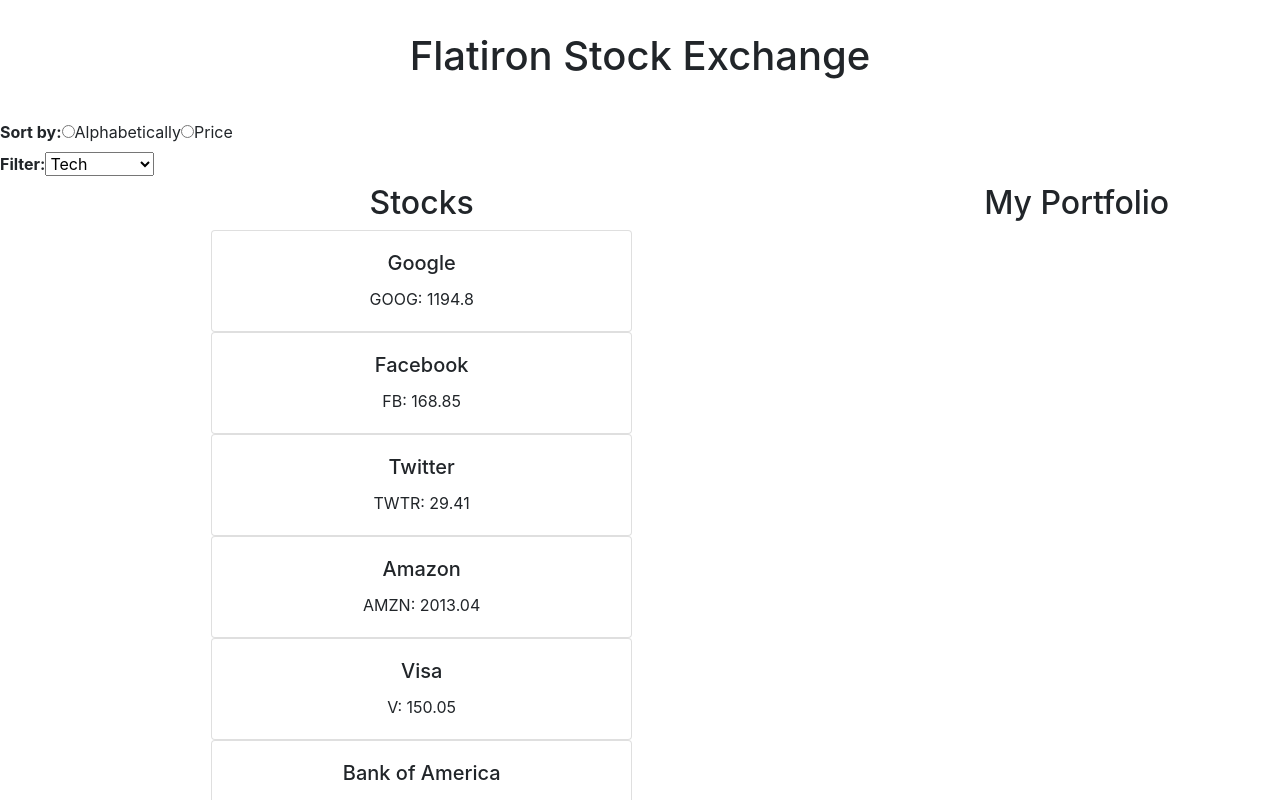
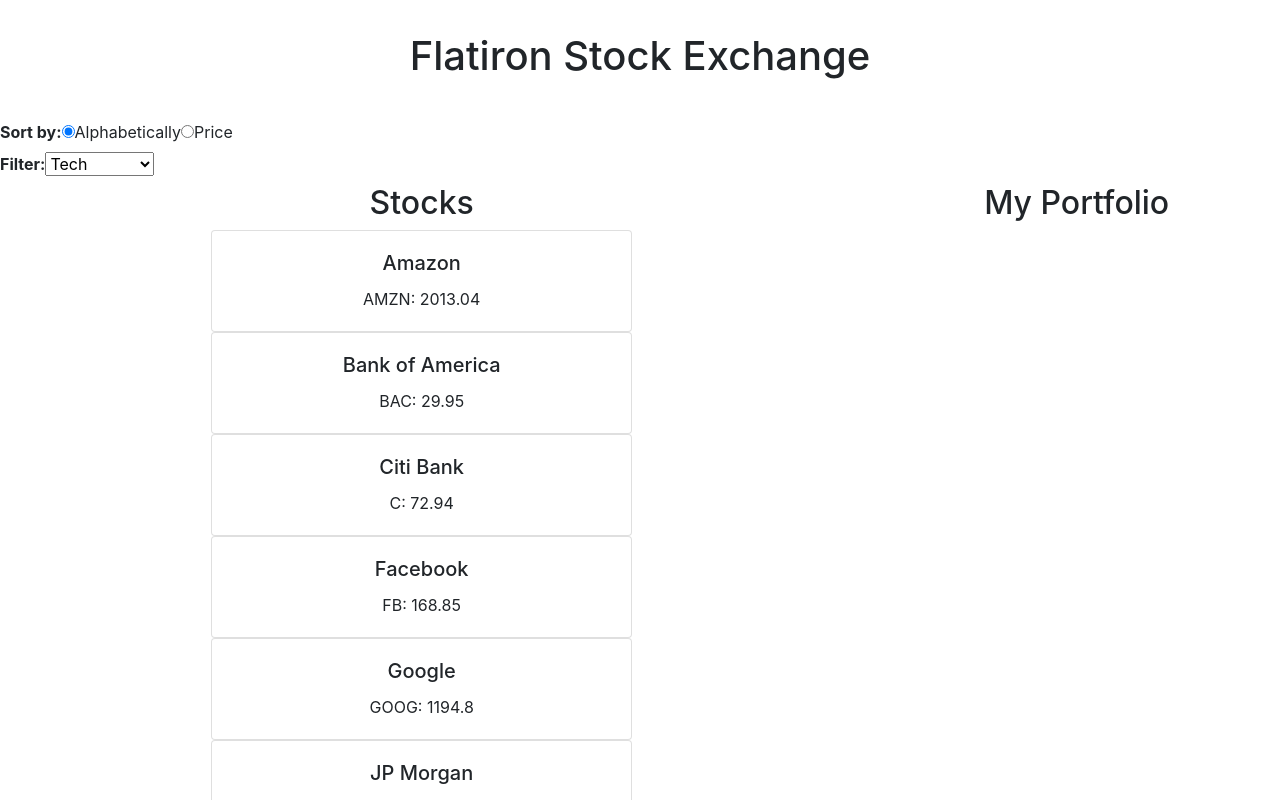
Before and after one commit to kogabe/west-se-042522-class-sessions, a React (Create React App) app in the folder 05-react-stocks/: page / in a window 1280 px wide. Shown: the top 800 px of the page. Built offline with nearby package versions, Linux system fonts and the light colour scheme; data requests are answered from the project's data file.

Commit message:
adds sort functionality 05

```diff
--- a/05-react-stocks/src/components/MainContainer.js
+++ b/05-react-stocks/src/components/MainContainer.js
@@ -7,6 +7,7 @@
 
   const [stocksArr, setStocksArr] = useState([])
   const [portfolio, setPortfolio] = useState([])
+  const [sortBy, setSortBy] = useState("Alphabetically")
 
   useEffect(() => {
     fetch("http://localhost:3001/stocks")
@@ -25,12 +26,23 @@
     setPortfolio(filteredPortfolio)
   }
 
+  const sortedStocks = [...stocksArr].sort((stockA, stockB) => {
+    if (sortBy === "Alphabetically") {
+      return stockA.ticker.localeCompare(stockB.ticker)
+    } else {
+      return stockA.price - stockB.price
+    }
+  })
+
   return (
     <div>
-      <SearchBar />
+      <SearchBar
+        onChangeSort={setSortBy}
+        sortBy={sortBy}
+      />
       <div className="row">
         <div className="col-8">
-          <StockContainer stocks={stocksArr} onAddStock={addToPortfolio}/>
+          <StockContainer stocks={sortedStocks} onAddStock={addToPortfolio}/>
         </div>
         <div className="col-4">
           <PortfolioContainer stocks={portfolio} onRemoveStock={removeFromPortfolio}/>
--- a/05-react-stocks/src/components/SearchBar.js
+++ b/05-react-stocks/src/components/SearchBar.js
@@ -1,6 +1,6 @@
 import React from "react";
 
-function SearchBar() {
+function SearchBar({onChangeSort, sortBy}) {
   return (
     <div>
       <strong>Sort by:</strong>
@@ -9,8 +9,8 @@
           type="radio"
           value="Alphabetically"
           name="sort"
-          checked={null}
-          onChange={null}
+          checked={sortBy === "Alphabetically"}
+          onChange={e => onChangeSort(e.target.value)}
         />
         Alphabetically
       </label>
@@ -19,8 +19,8 @@
           type="radio"
           value="Price"
           name="sort"
-          checked={null}
-          onChange={null}
+          checked={sortBy === "Price"}
+          onChange={e => onChangeSort(e.target.value)}
         />
         Price
       </label>
```
